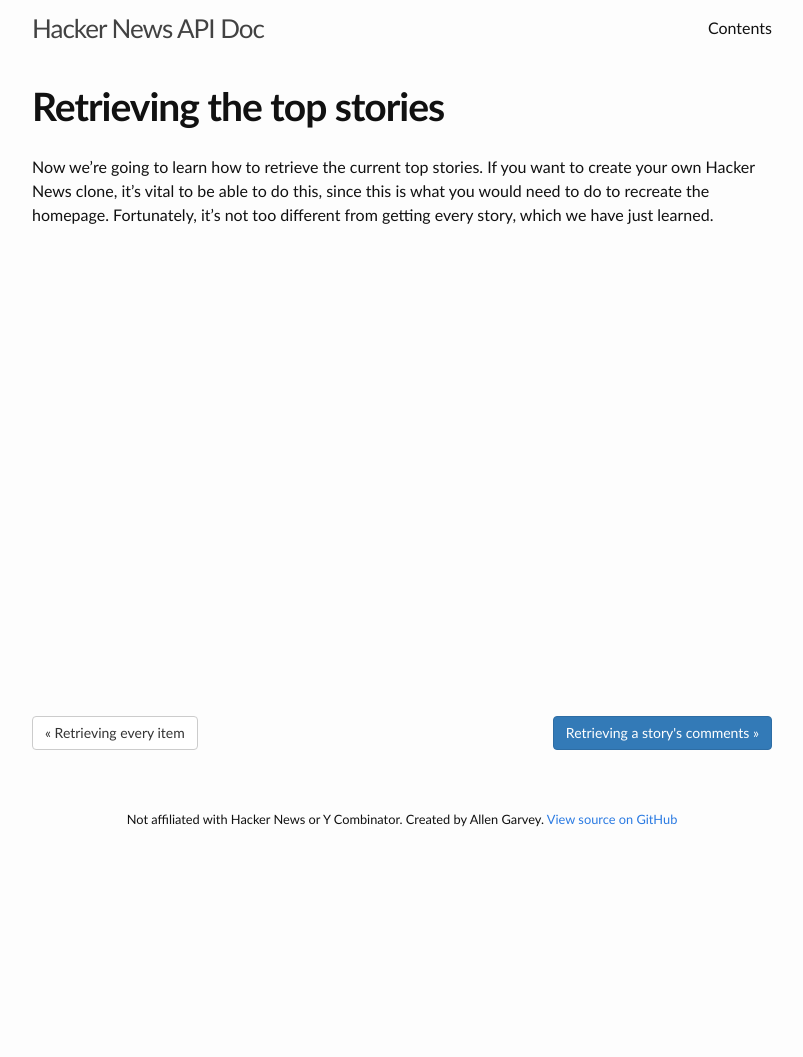
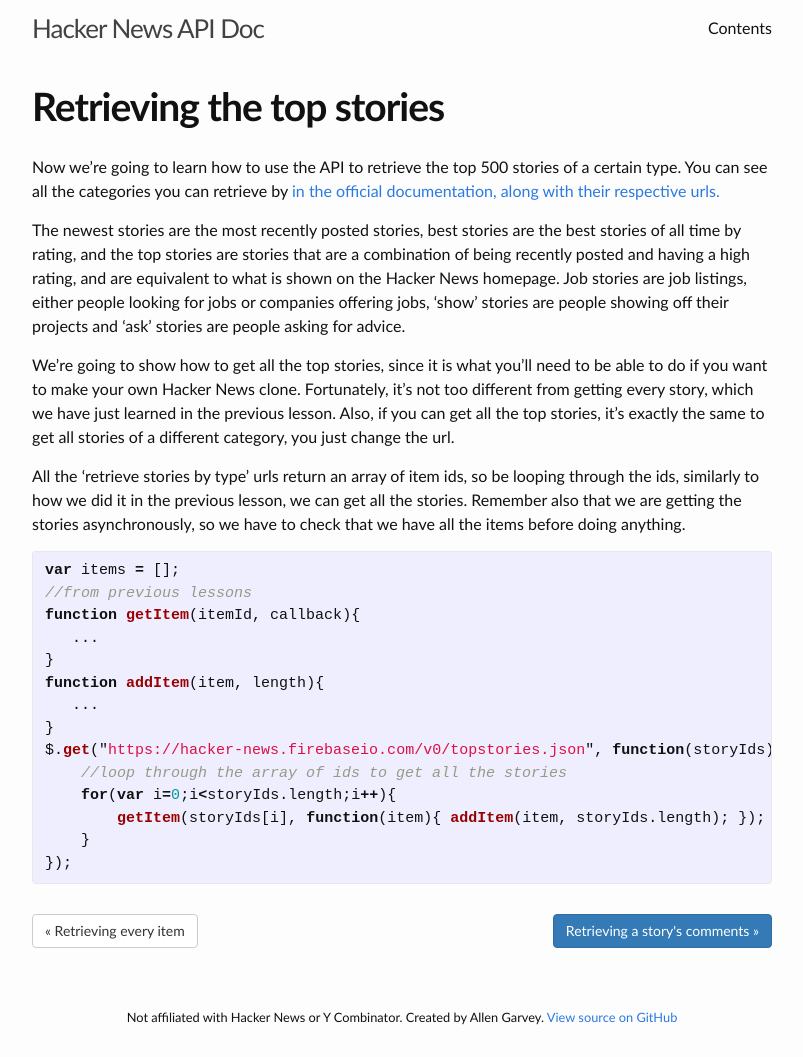
Before and after one commit to allen-garvey/hacker-news-api-doc, a Jekyll site: the page built from _posts/2016-05-18-retrieving-the-top-stories.markdown, in a window 1280 px wide. Shown: the whole page, without its empty margins (238-1041 px from the left). Built offline with Jekyll 4.4.1, drawn with Linux system fonts in a browser that asks for light colours; before the commit the page ends 900 px from its top, so only the background shows below that.

Commit message:
add post on how to retrieve all stories matching a category

```diff
--- a/_posts/2016-05-18-retrieving-the-top-stories.markdown
+++ b/_posts/2016-05-18-retrieving-the-top-stories.markdown
@@ -2,4 +2,27 @@
 title:  "Retrieving the top stories"
 date:   2016-05-18 17:01:19 -0400
 ---
-Now we're going to learn how to retrieve the current top stories. If you want to create your own Hacker News clone, it's vital to be able to do this, since this is what you would need to do to recreate the homepage. Fortunately, it's not too different from getting every story, which we have just learned.
+Now we're going to learn how to use the API to retrieve the top 500 stories of a certain type. You can see all the categories you can retrieve by [in the official documentation, along with their respective urls.](https://github.com/HackerNews/API/#user-content-new-top-and-best-stories)
+
+The newest stories are the most recently posted stories, best stories are the best stories of all time by rating, and the top stories are stories that are a combination of being recently posted and having a high rating, and are equivalent to what is shown on the Hacker News homepage. Job stories are job listings, either people looking for jobs or companies offering jobs, 'show' stories are people showing off their projects and 'ask' stories are people asking for advice.
+
+We're going to show how to get all the top stories, since it is what you'll need to be able to do if you want to make your own Hacker News clone. Fortunately, it's not too different from getting every story, which we have just learned in the previous lesson. Also, if you can get all the top stories, it's exactly the same to get all stories of a different category, you just change the url.
+
+All the 'retrieve stories by type' urls return an array of item ids, so be looping through the ids, similarly to how we did it in the previous lesson, we can get all the stories. Remember also that we are getting the stories asynchronously, so we have to check that we have all the items before doing anything.
+
+{% highlight javascript %}
+var items = [];
+//from previous lessons
+function getItem(itemId, callback){
+   ...
+}
+function addItem(item, length){
+   ...
+}
+$.get("https://hacker-news.firebaseio.com/v0/topstories.json", function(storyIds){
+    //loop through the array of ids to get all the stories
+    for(var i=0;i<storyIds.length;i++){
+        getItem(storyIds[i], function(item){ addItem(item, storyIds.length); });
+    }
+});
+{% endhighlight %}
```
